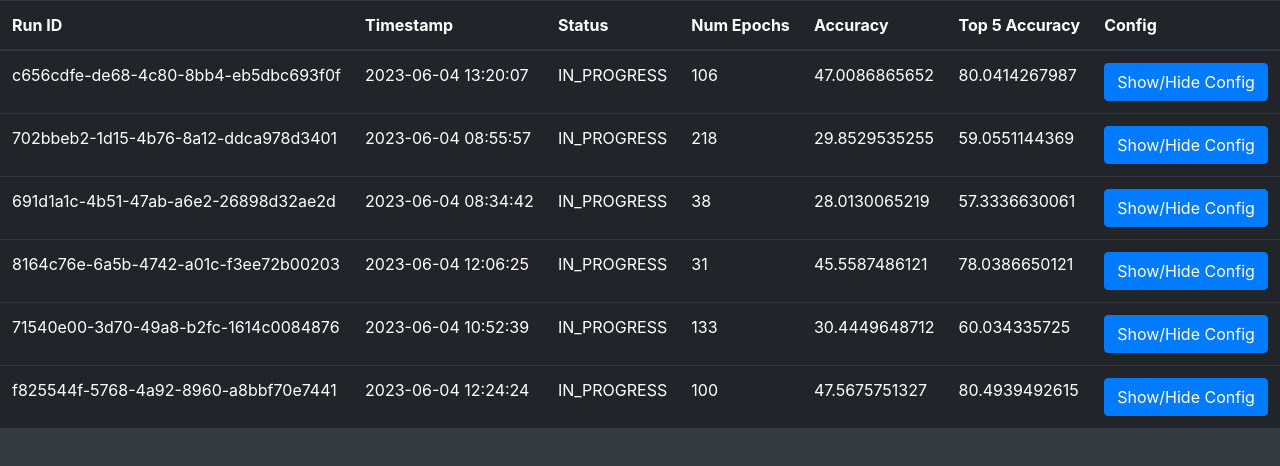
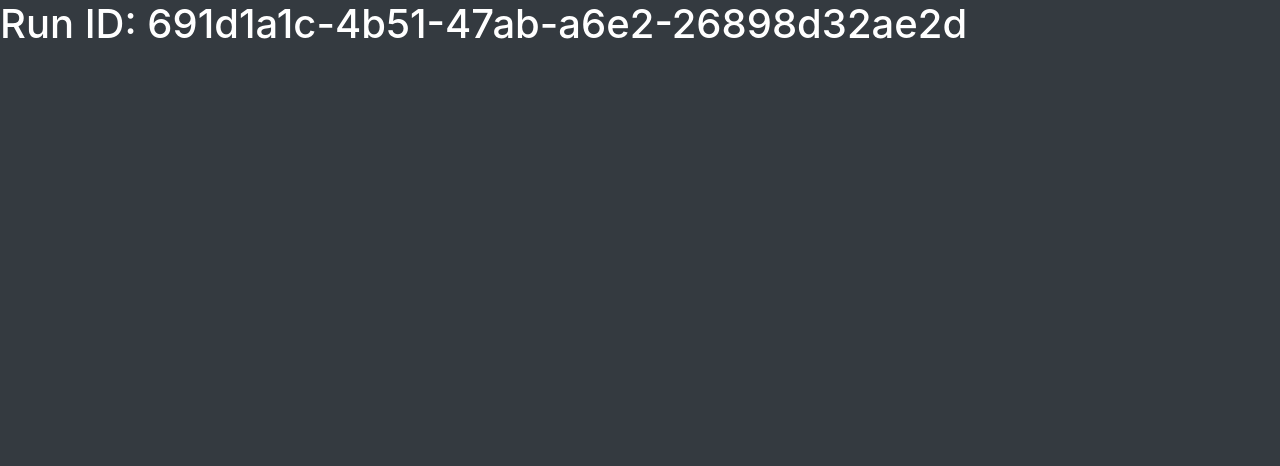
Before and after one commit to ashleyholman/vqa, a React (Create React App) app in the folder web-frontend/: page /run/691d1a1c-4b51-47ab-a6e2-26898d32ae2d in a window 1280 px wide. Shown: the top 466 px of the page. Built offline with nearby package versions, Linux system fonts and the light colour scheme.

Commit message:
Web: Add run details page, implementing react routing, additional styling

```diff
--- a/web-frontend/package.json
+++ b/web-frontend/package.json
@@ -8,6 +8,7 @@
     "@testing-library/user-event": "^13.5.0",
     "react": "^18.2.0",
     "react-dom": "^18.2.0",
+    "react-router-dom": "^6.12.1",
     "react-scripts": "^5.0.1",
     "web-vitals": "^2.1.4"
   },
--- a/web-frontend/public/index.html
+++ b/web-frontend/public/index.html
@@ -28,7 +28,7 @@
 
     <link rel="stylesheet" href="https://maxcdn.bootstrapcdn.com/bootstrap/4.0.0/css/bootstrap.min.css">
   </head>
-  <body>
+  <body class="bg-dark text-white">
     <noscript>You need to enable JavaScript to run this app.</noscript>
     <div id="root"></div>
     <!--
--- a/web-frontend/src/App.css
+++ b/web-frontend/src/App.css
@@ -1,14 +1,20 @@
+/*
 body {
-  background-color: #343a40;
+  background-color: #121212;
   color: #fff;
 }
 
 .App {
-  background-color: #343a40;
+  background-color: #121212;
   color: #fff;
 }
 
 .card {
-  background-color: #343a40;
+  background-color: #121212;
   color: #fff;
 }
+
+a {
+  color: #00ff00;
+}
+*/
--- a/web-frontend/src/App.js
+++ b/web-frontend/src/App.js
@@ -1,6 +1,10 @@
 import React, { useState, useEffect } from 'react';
+import { Routes, Route } from 'react-router-dom';
+
+import Table from './components/Table';
+import RunDetails from './components/RunDetails';
+
 import './App.css';
-import Table from './components/Table';
 
 function App() {
   const [data, setData] = useState([]);
@@ -28,7 +32,10 @@ function App() {
 
   return (
     <div className="App">
-      <Table data={data} />
+      <Routes>
+        <Route path="/" element={<Table data={data} />} />
+        <Route path="/run/:runId" element={<RunDetails />} />
+      </Routes>
     </div>
   );
 }
--- a/web-frontend/src/components/Config.js
+++ b/web-frontend/src/components/Config.js
@@ -2,14 +2,27 @@ import React from 'react';
 
 function Config({ configData }) {
   return (
-    <div className="card card-body">
-      <div className="row">
-        {Object.entries(configData).map(([key, value], idx) => (
-          <div key={idx} className="col-sm-6">
-            <strong>{key}</strong>: {value}
+    <div className="card bg-dark text-white card-body">
+      {Object.entries(configData).map(([key, value], idx) => {
+
+        // Special rendering for boolean values
+        let value_class = '';
+        if (typeof value === 'boolean') {
+          value_class = "badge " + (value ? 'badge-success' : 'badge-danger');
+          value = value.toString();
+        }
+
+        return (
+          <div key={idx} className="row mb-2">
+            <div className="col-sm-3">
+              <span className="badge badge-info">{key}</span>
+            </div>
+            <div className="col-sm-9">
+              <span className={value_class}>{value}</span>
+            </div>
           </div>
-        ))}
-      </div>
+        );
+      })}
     </div>
   );
 }
--- /dev/null
+++ b/web-frontend/src/components/RunDetails.js
@@ -0,0 +1,13 @@
+import { useParams } from 'react-router-dom';
+
+function RunDetails() {
+  const { runId } = useParams(); // get runId from URL parameters
+
+  // Then, you can use runId in your component or fetch data based on this id
+
+  return (
+    <h1>Run ID: {runId}</h1>
+  );
+}
+
+export default RunDetails;
--- a/web-frontend/src/components/TableRow.js
+++ b/web-frontend/src/components/TableRow.js
@@ -1,7 +1,8 @@
 import React, { useState } from 'react';
+import { Link } from 'react-router-dom';
+import { convertToLocalTimestamp } from '../utils';
+
 import Config from './Config';
-
-import { convertToLocalTimestamp } from '../utils';
 
 function TableRow({ data }) {
   const [run, outfile, metrics] = data;
@@ -28,14 +29,16 @@ function TableRow({ data }) {
   return (
     <>
       <tr>
-        <td>{run.run_id}</td>
+        <td>
+          <Link to={`/run/${run.run_id}`}>{run.run_id}</Link>
+        </td>
         <td>{timestamp}</td>
         <td>{run['run_status']}</td>
         <td>{num_epochs}</td>
         <td>{accuracy}</td>
         <td>{top_5_accuracy}</td>
         <td>
-          <button class="btn btn-primary" onClick={toggleConfigVisibility}>Show/Hide Config</button>
+          <button className="btn btn-primary" onClick={toggleConfigVisibility}>Show/Hide Config</button>
         </td>
       </tr>
       {isConfigVisible &&
--- a/web-frontend/src/index.js
+++ b/web-frontend/src/index.js
@@ -1,5 +1,6 @@
 import React from 'react';
 import ReactDOM from 'react-dom/client';
+import { BrowserRouter as Router } from 'react-router-dom';
 import './index.css';
 import App from './App';
 import reportWebVitals from './reportWebVitals';
@@ -7,7 +8,9 @@ import reportWebVitals from './reportWebVitals';
 const root = ReactDOM.createRoot(document.getElementById('root'));
 root.render(
   <React.StrictMode>
-    <App />
+    <Router>
+      <App />
+    </Router>
   </React.StrictMode>
 );
 
```
Also changed, not shown: web-frontend/src/components/Table.js (line endings or trailing spaces), 1 other file (tests, documents, lock files or other folders).
